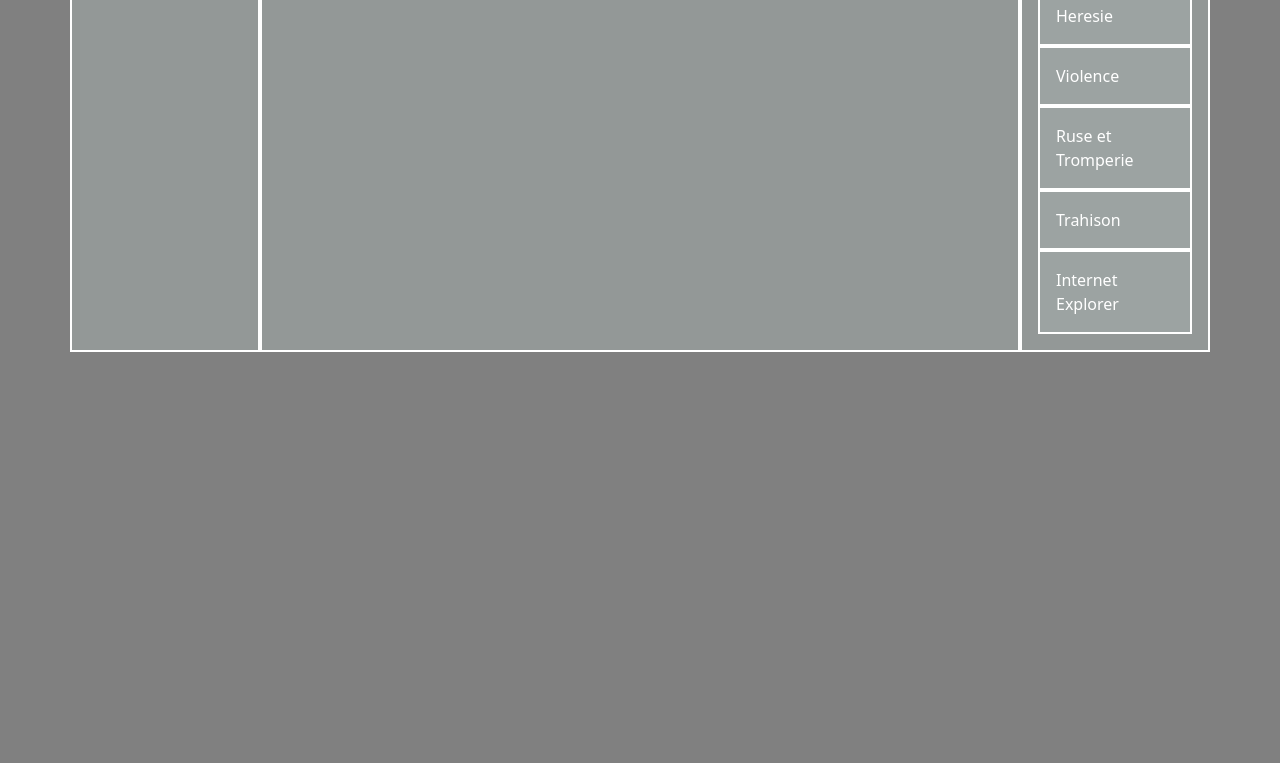
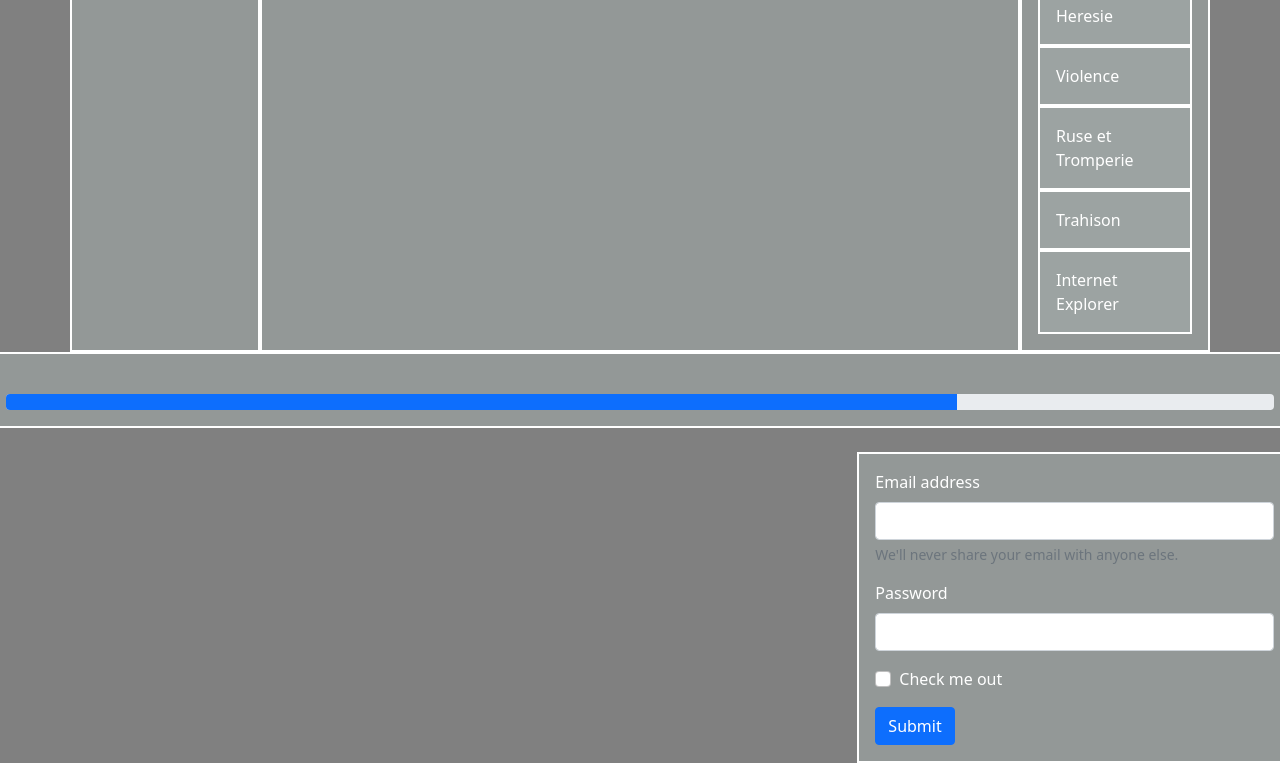
Before and after one commit to aaron-agustin/runtrackJs, a plain HTML site: page jour06/job01/index.html in a window 1280 px wide. Shown: the part 356-1119 px from the top of the page. Before the commit the page ends 800 px from the top, so only its background shows below. Drawn offline with nearby package versions, Linux system fonts and the light colour scheme.

Commit message:
jour 06 job 1 fini

```diff
--- a/jour06/job01/index.html
+++ b/jour06/job01/index.html
@@ -9,13 +9,19 @@
     <link rel="stylesheet" href="style.css">
 </head>
 <body>
-   <div class="container ">Content
+   <div class="container">Content
     <div class="row">
         <div class="col-2"><img src="/jour06/Image/butterfly.jpg" class="img-fluid" alt=""> <br> <h1>Un Papillon </h1><br> <p>Un papillon c'est un peu comme une chenille,mais avec des ailes. Ne pas ingerer.</p></div>
-        <div class="col-8"><h1>Bonjour, monde! </h1> <br>
-        <p>il existe plusieurs vision du terme: le monde est la matière l'espace et les phénomènes qui nous sont accessibles par les sens, l'experience ou la raison. Le sens plus courant désigne notre planète, la Terre avec ses habitants et son environnement plus ou moins naturel. </p> <hr> <br>
-    <p>le sens étendu désigne l'univers dans son ensemble.</p><br>
-    <button type="button" class="btn btn-danger">Rebooter le monde</button></div>
+        <div class="col-8">
+            <h1>Bonjour, monde! </h1>
+            <br>
+            <p>il existe plusieurs vision du terme: le monde est la matière l'espace et les phénomènes qui nous sont accessibles par les sens, l'experience ou la raison. Le sens plus courant désigne notre planète, la Terre avec ses habitants et son environnement plus ou moins naturel. </p>
+            <hr>
+            <br>
+            <p>le sens étendu désigne l'univers dans son ensemble.</p>
+            <br>
+            <button type="button" class="btn btn-danger">Rebooter le monde</button>
+        </div>
         <div class="col-2">
             <div class="col1">Limbes</div>
             <div class="col">Luxure</div>
@@ -28,17 +34,37 @@
             <div class="col">Trahison</div>
             <div class="col">Internet Explorer</div>
         </div>
-
-
+        <br>
+        <br>
     </div>
    </div>
-
-
-
-
-
-
-
+   <div class="row">
+       <div class="col-12">
+           <div class="progress mt-4">
+               <div class="progress-bar w-75" role="progressbar" aria-valuenow="50" aria-valuemin="0" aria-valuemax="100"></div>
+           </div>
+       </div>
+   </div>
+   <div class="row justify-content-end mt-4">
+       <div class="col-4">
+           <form>
+               <div class="mb-3">
+                   <label for="exampleInputEmail1" class="form-label">Email address</label>
+                   <input type="email" class="form-control" id="exampleInputEmail1" aria-describedby="emailHelp">
+                   <div id="emailHelp" class="form-text">We'll never share your email with anyone else.</div>
+               </div>
+               <div class="mb-3">
+                   <label for="exampleInputPassword1" class="form-label">Password</label>
+                   <input type="password" class="form-control" id="exampleInputPassword1">
+               </div>
+               <div class="mb-3 form-check">
+                   <input type="checkbox" class="form-check-input" id="exampleCheck1">
+                   <label class="form-check-label" for="exampleCheck1">Check me out</label>
+               </div>
+               <button type="submit" class="btn btn-primary">Submit</button>
+           </form>
+       </div>
+   </div>
     <script src="https://cdn.jsdelivr.net/npm/@popperjs/core@2.9.2/dist/umd/popper.min.js" integrity="sha384-IQsoLXl5PILFhosVNubq5LC7Qb9DXgDA9i+tQ8Zj3iwWAwPtgFTxbJ8NT4GN1R8p" crossorigin="anonymous"></script>
     <script src="https://cdn.jsdelivr.net/npm/bootstrap@5.0.2/dist/js/bootstrap.min.js" integrity="sha384-cVKIPhGWiC2Al4u+LWgxfKTRIcfu0JTxR+EQDz/bgldoEyl4H0zUF0QKbrJ0EcQF" crossorigin="anonymous"></script>
 </body>
```
